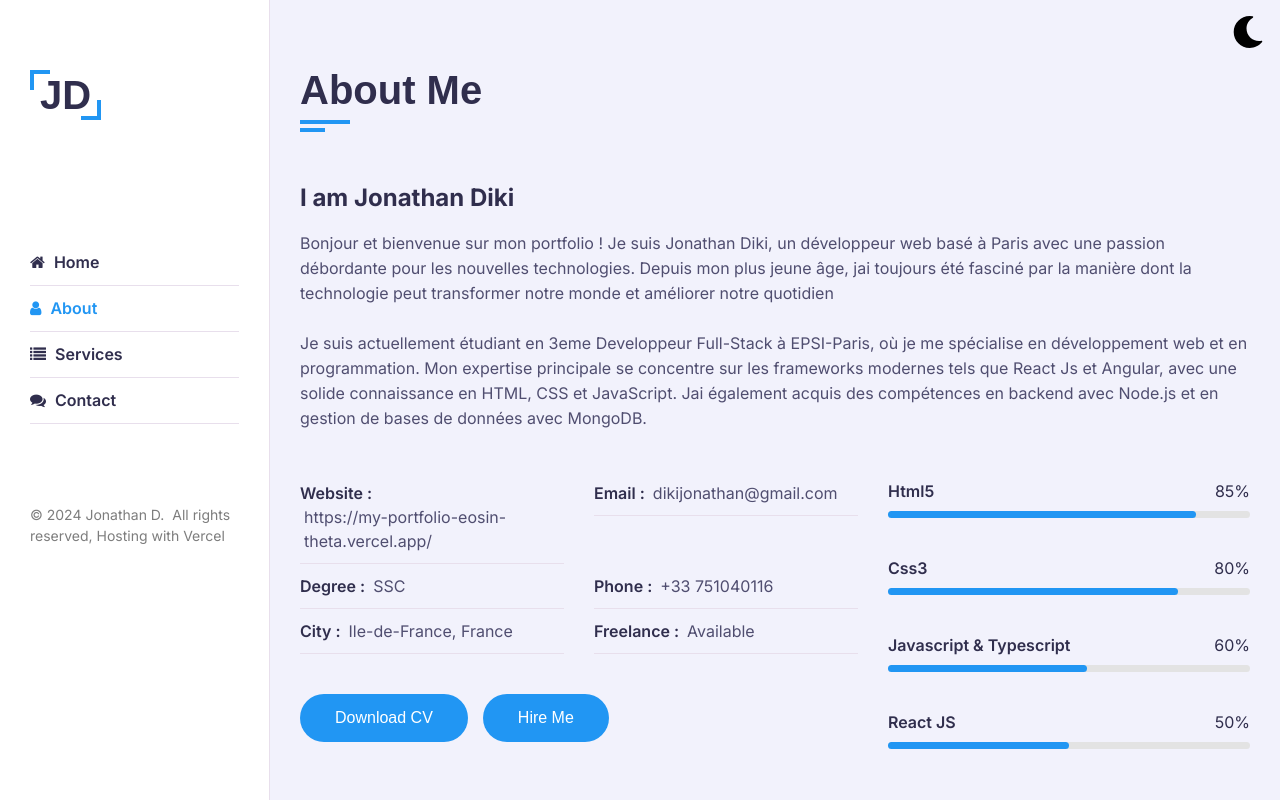
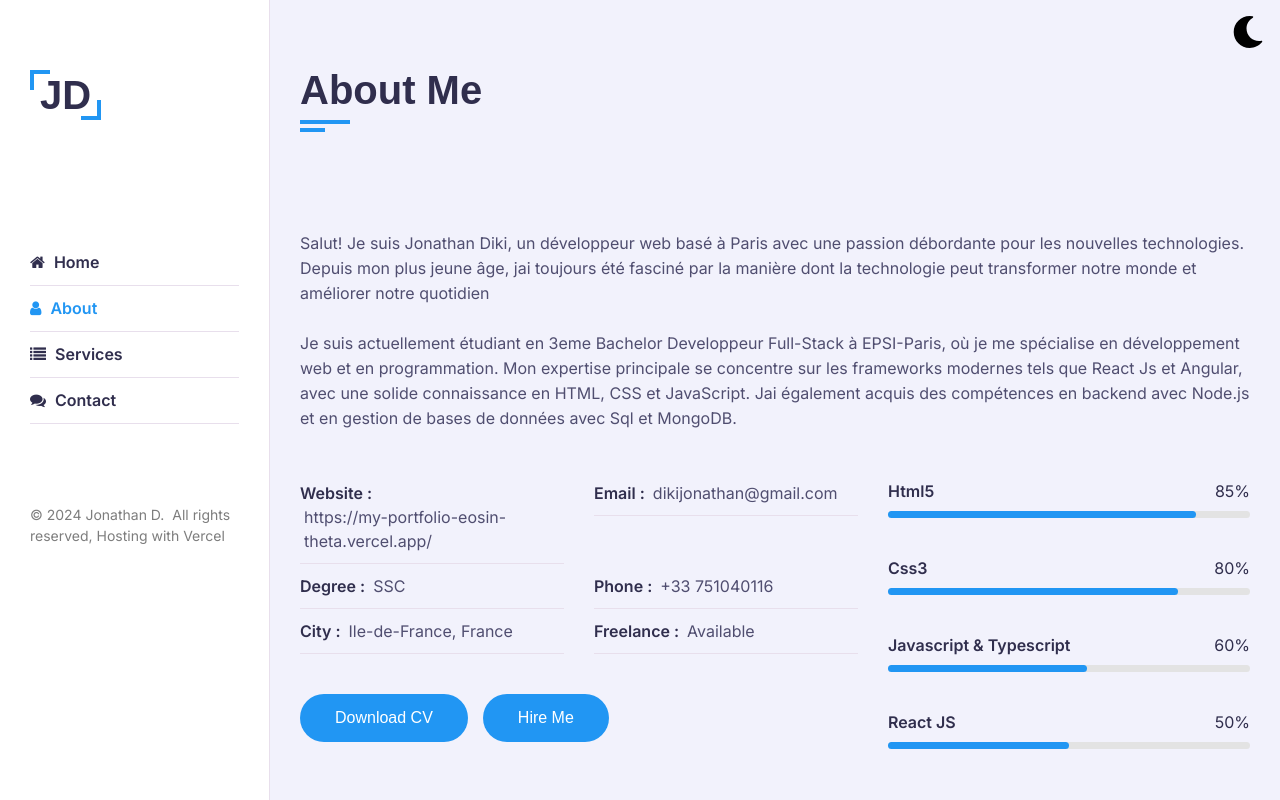
Before and after one commit to Jondiki/MyPortfolio, a Next.js app: page /about in a window 1280 px wide. Built offline with nearby package versions, Linux system fonts and the light colour scheme.

Commit message:
Update page.tsx

```diff
--- a/src/app/about/page.tsx
+++ b/src/app/about/page.tsx
@@ -15,28 +15,27 @@ const About: NextPage = () => {
               <div className="row">
                 <div className="about-text padd-15">
                   <h2>
-                    I am Jonathan Diki{" "}
+
                     <span>
                       {" "}
                       <br />
                     </span>
                   </h2>
                   <p>
-                    Bonjour et bienvenue sur mon portfolio ! Je suis Jonathan
-                    Diki, un développeur web basé à Paris avec une passion
+                    Salut! Je suis Jonathan Diki, un développeur web basé à Paris avec une passion
                     débordante pour les nouvelles technologies. Depuis mon plus
                     jeune âge, jai toujours été fasciné par la manière dont la
                     technologie peut transformer notre monde et améliorer notre
                     quotidien
                     <br />
                     <br />
-                    Je suis actuellement étudiant en 3eme Developpeur Full-Stack
+                    Je suis actuellement étudiant en 3eme Bachelor Developpeur Full-Stack
                     à EPSI-Paris, où je me spécialise en développement web et en
                     programmation. Mon expertise principale se concentre sur les
                     frameworks modernes tels que React Js et Angular, avec une
                     solide connaissance en HTML, CSS et JavaScript. Jai
                     également acquis des compétences en backend avec Node.js et
-                    en gestion de bases de données avec MongoDB.
+                    en gestion de bases de données avec Sql et MongoDB.
                   </p>
                 </div>
               </div>
```
